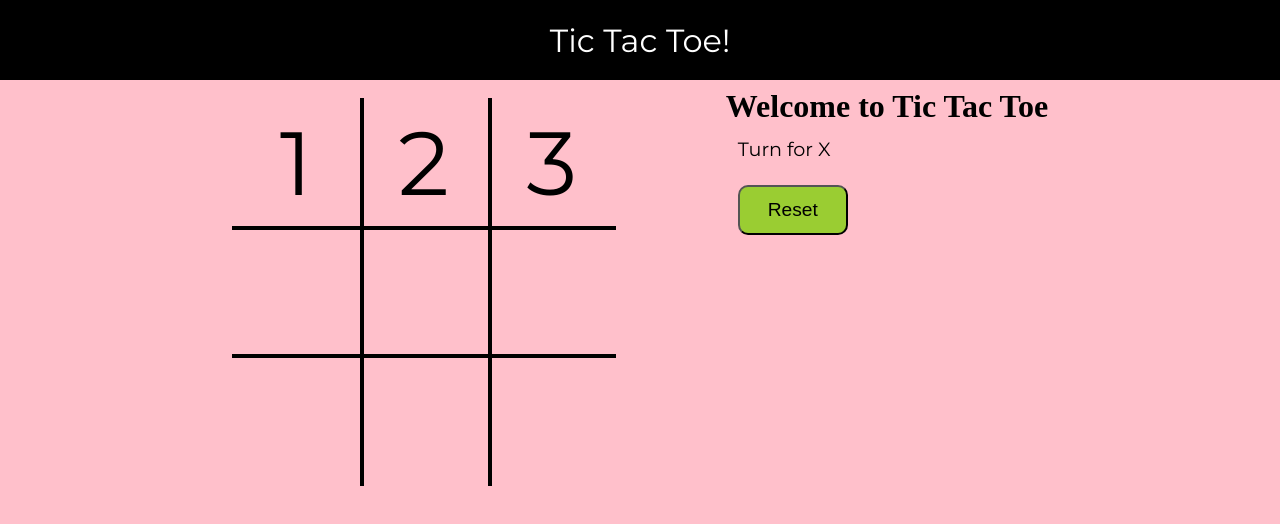
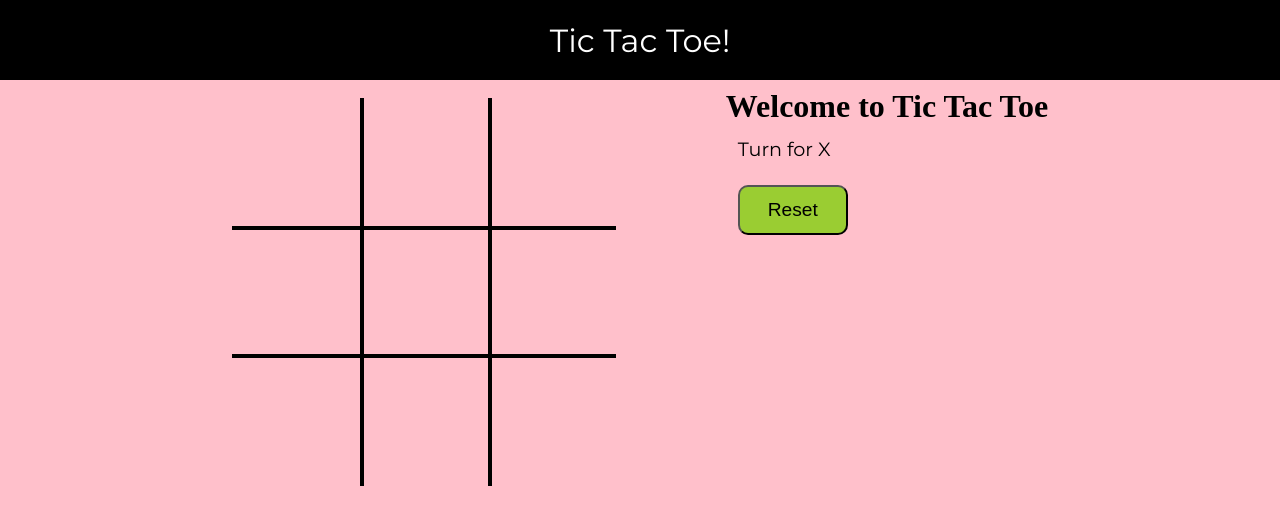
Before and after one commit to AtharvaAKulkarni/Tic-Tac-Toe-Game, a plain HTML site: page index.html in a window 1280 px wide. Drawn offline with Linux system fonts and the light colour scheme.

Commit message:
index.html

```diff
--- a/index.html
+++ b/index.html
@@ -19,9 +19,9 @@
     </nav>
     <div class="gameContainer">
         <div class="container">
-            <div class="box br-0"><span class="text">1</span></div>
-            <div class="box bb-0 br-0"><span class="text">2</span></div>
-            <div class="box bb-0"><span class="text">3</span></div>
+            <div class="box br-0"><span class="text"></span></div>
+            <div class="box bb-0 br-0"><span class="text"></span></div>
+            <div class="box bb-0"><span class="text"></span></div>
             <div class="box bt-0 br-0"><span class="text"></span></div>
             <div class="box br-0"><span class="text"></span></div>
             <div class="box"><span class="text"></span></div>
```
